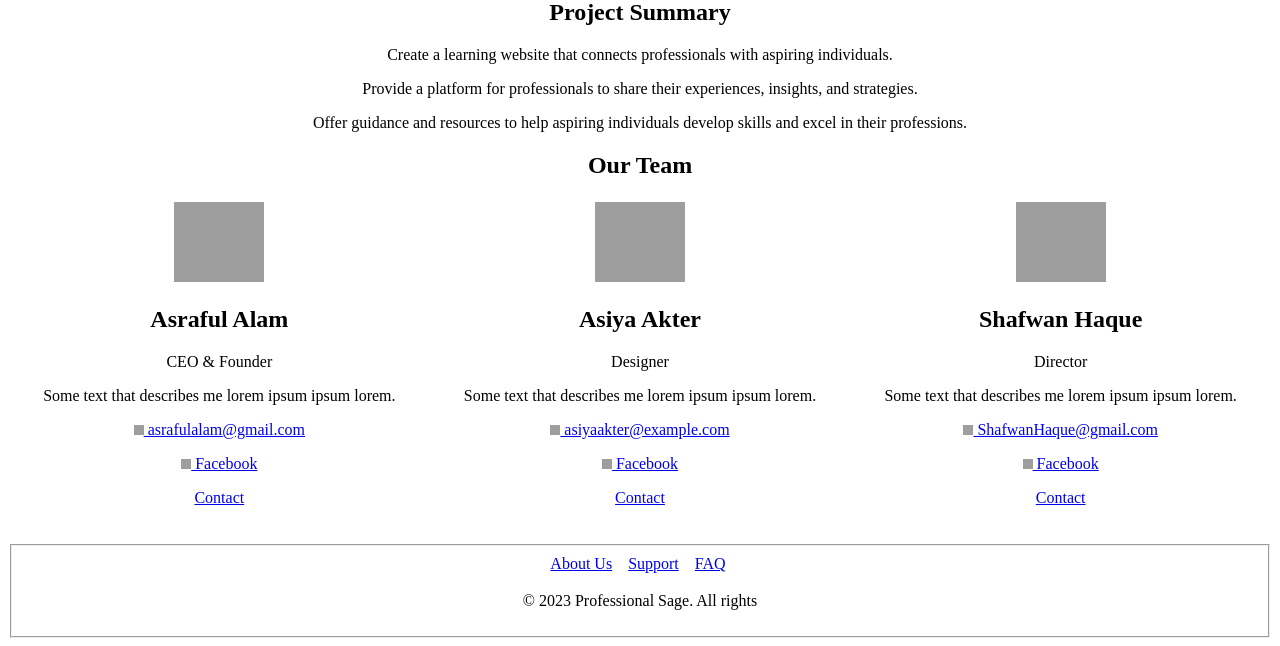
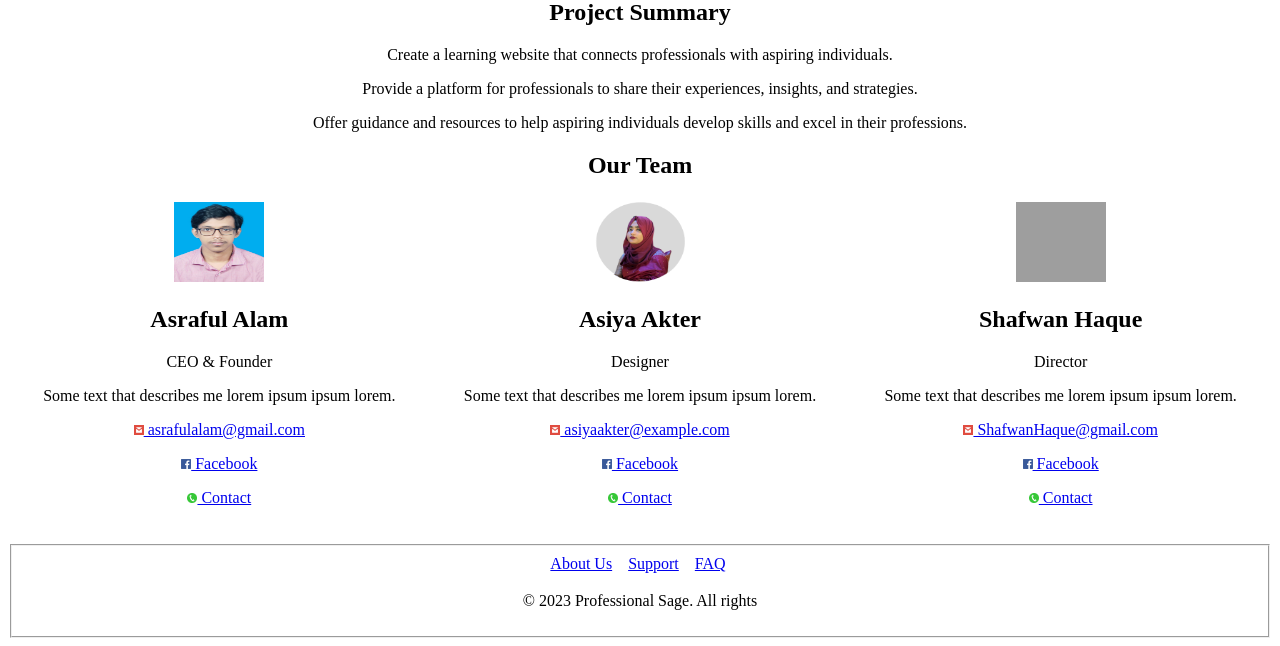
Before and after one commit to ratul701E/webtech_project, a PHP site: page /view/about.php in a window 1280 px wide. Shown: the part 207-853 px from the top of the page. Run offline with PHP 8.4, Linux system fonts and the light colour scheme; grey boxes are pictures that could not be loaded.

Commit message:
icons add

```diff
--- a/view/about.php
+++ b/view/about.php
@@ -30,50 +30,54 @@
     <tr>
       <td align="center">
         <div class="card">
-          <img src="1.jpg" width="90" height="80">
+          <img src="../vendor/icons/21-44588-1.jpg" width="90" height="80">
           <div class="container">
             <h2>Asraful Alam</h2>
             <p class="title">CEO & Founder</p>
             <p>Some text that describes me lorem ipsum ipsum lorem.</p>
             <p>
               <a href="mailto:asrafulalam@gmail.com">
-                <img src="email.png" alt="Email Icon" width="10" height="10">
+                <img src="../vendor/icons/email.png" alt="Email Icon" width="10" height="10">
                 asrafulalam@gmail.com
               </a>
             </p>
             <p>
               <a href="https://www.facebook.com/ratulratul88">
-                <img src="fb.svg.png" alt="Facebook Icon" width="10" height="10">
+                <img src="../vendor/icons/fb.svg.png" alt="Facebook Icon" width="10" height="10">
                 Facebook
               </a>
             </p>
             <p>
-              <a href="support.php" class="button">Contact</a>
+              <a href="support.php" class="button">
+              <img src="../vendor/icons/contact.jpg" alt="Contact Icon" width="10" height="10">
+              Contact</a>
             </p>
           </div>
         </div>
       </td>
       <td align="center">
         <div class="card">
-          <img src="2.jpg" width="90" height="80">
+          <img src="../vendor/icons/pic.png" width="90" height="80">
           <div class="container">
             <h2>Asiya Akter</h2>
             <p class="title">Designer</p>
             <p>Some text that describes me lorem ipsum ipsum lorem.</p>
             <p>
               <a href="mailto:asiyaakter@example.com">
-                <img src="email.png" alt="Email Icon" width="10" height="10">
+                <img src="../vendor/icons/email.png" alt="Email Icon" width="10" height="10">
                 asiyaakter@example.com
               </a>
             </p>
             <p>
               <a href="https://www.facebook.com/asiya.akter.9674">
-                <img src="fb.svg.png" alt="Facebook Icon" width="10" height="10">
+                <img src="../vendor/icons/fb.svg.png" alt="Facebook Icon" width="10" height="10">
                 Facebook
               </a>
             </p>
             <p>
-              <a href="support.php" class="button">Contact</a>
+              <a href="support.php" class="button">
+                <img src="../vendor/icons/contact.jpg" alt="Contact Icon" width="10" height="10">
+              Contact</a>
             </p>
           </div>
         </div>
@@ -87,18 +91,20 @@
             <p>Some text that describes me lorem ipsum ipsum lorem.</p>
             <p>
               <a href="mailto:ShafwanHaque@gmail.com">
-                <img src="email.png" alt="Email Icon" width="10" height="10">
+                <img src="../vendor/icons/email.png" alt="Email Icon" width="10" height="10">
                 ShafwanHaque@gmail.com
               </a>
             </p>
             <p>
               <a href="https://www.facebook.com/Shafwan.haq">
-                <img src="fb.svg.png" alt="Facebook Icon" width="10" height="10">
+                <img src="../vendor/icons/fb.svg.png" alt="Facebook Icon" width="10" height="10">
                 Facebook
               </a>
             </p>
             <p>
-              <a href="support.php" class="button">Contact</a>
+              <a href="support.php" class="button">
+              <img src="../vendor/icons/contact.jpg" alt="Contact Icon" width="10" height="10">
+              Contact</a>
             </p>
           </div>
         </div>
```
Also changed, not shown: vendor/documents/0a0ae86ba94d25a6de3fd90cdb329e29.jpg (added), vendor/icons/21-44588-1.jpg (added), vendor/icons/contact.jpg (added), vendor/icons/pic.png (added), vendor/profiles/3.jpg (added), vendor/profiles/email.png (added), vendor/profiles/fb.svg.png (added), vendor/profiles/pic.png (added).
